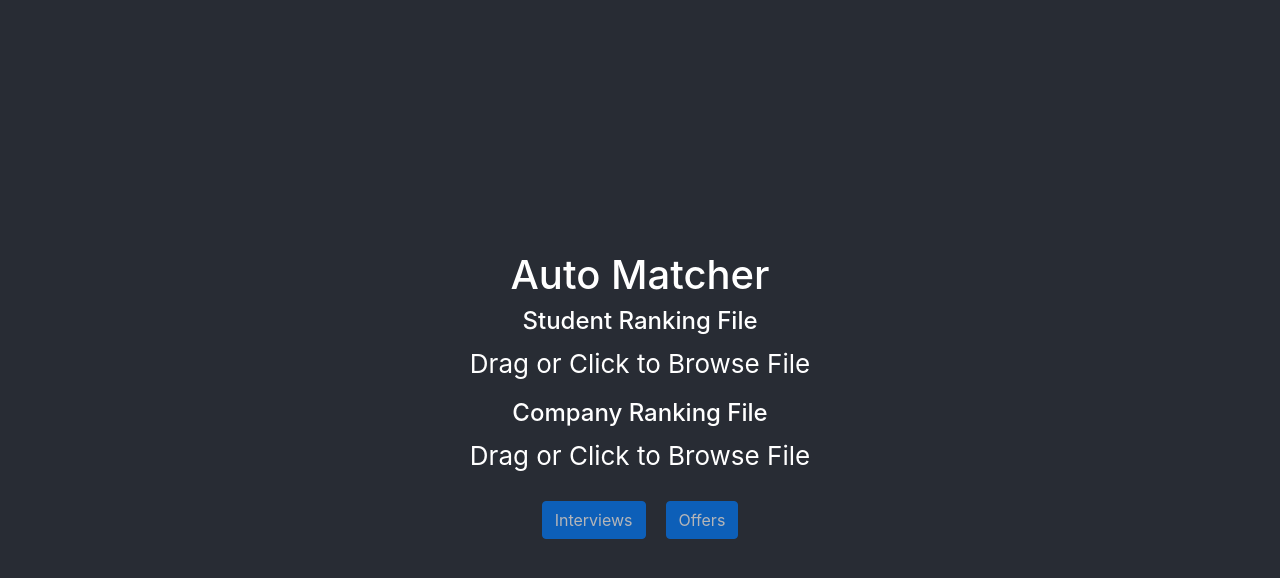
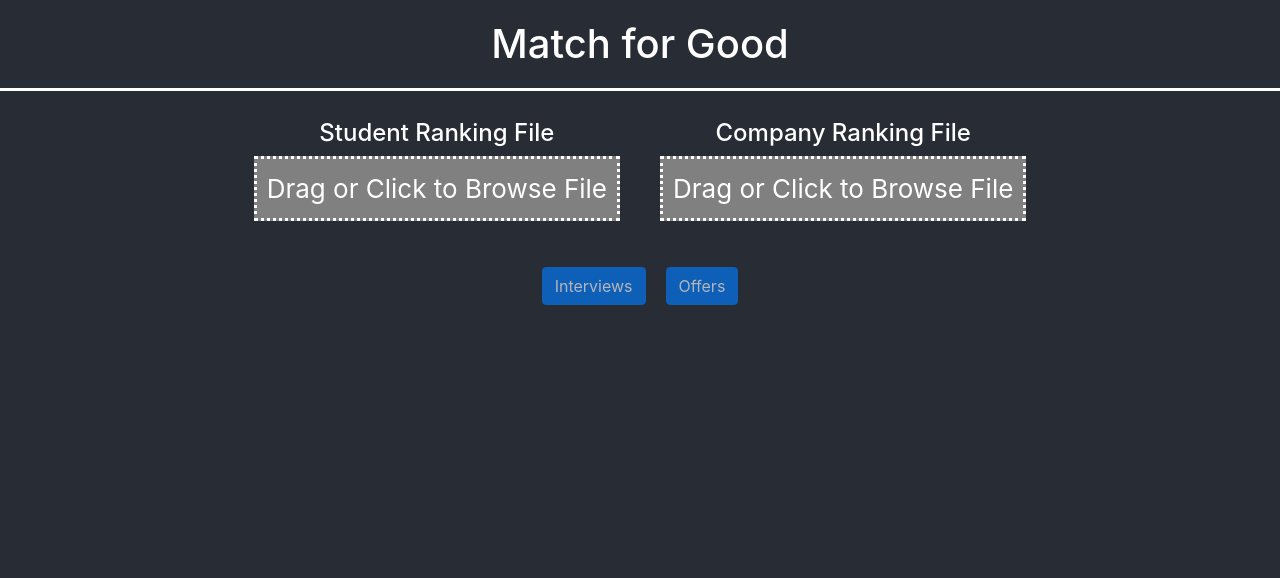
Before and after one commit to Dallas19/team-7, a React (Create React App) app in the folder client/: page / in a window 1280 px wide. Shown: the top 578 px of the page. Built offline with nearby package versions, Linux system fonts and the light colour scheme.

Commit message:
small css changes

```diff
--- a/client/src/App.css
+++ b/client/src/App.css
@@ -5,12 +5,30 @@
 .App-header {
   background-color: #282c34;
   min-height: 100vh;
-  display: flex;
   flex-direction: column;
   align-items: center;
   justify-content: center;
   font-size: calc(10px + 2vmin);
   color: white;
+}
+
+.Title {
+  padding: 20px;
+  border-bottom: solid;
+}
+
+.DragArea {
+  display: inline-flex;
+}
+
+.Drag {
+  margin: 20px;
+}
+
+.FileArea {
+  border: dotted;
+  padding: 10px;
+  background-color: gray;
 }
 
 .Button {
--- a/client/src/App.js
+++ b/client/src/App.js
@@ -65,7 +65,9 @@ const App = () => {
   return (
     <div className="App">
       <header className="App-header">
-        <h1> Auto Matcher </h1>
+        <h1 className="Title"> Match for Good </h1>
+        <div className="DragArea">
+          <div className="Drag">
             <h4>Student Ranking File</h4>
             <Dropzone
               className="Dropzone"
@@ -78,11 +80,13 @@ const App = () => {
                 <section>
                   <div {...getRootProps()}>
                     <input {...getInputProps()} />
-                <p>{studentFileName}</p>
+                    <p className="FileArea">{studentFileName}</p>
                   </div>
                 </section>
               )}
             </Dropzone>
+          </div>
+          <div className="Drag">
             <h4>Company Ranking File</h4>
             <Dropzone
               className="Dropzone"
@@ -95,11 +99,14 @@ const App = () => {
                 <section>
                   <div {...getRootProps()}>
                     <input {...getInputProps()} />
-                <p>{companyFileName}</p>
+                    <p className="FileArea">{companyFileName}</p>
                   </div>
                 </section>
               )}
             </Dropzone>
+          </div>
+        </div>
+
         <div>
           <Button
             disabled={!files[0] || !files[1]}
```
Lines whose indentation alone changed are shown as unchanged.
